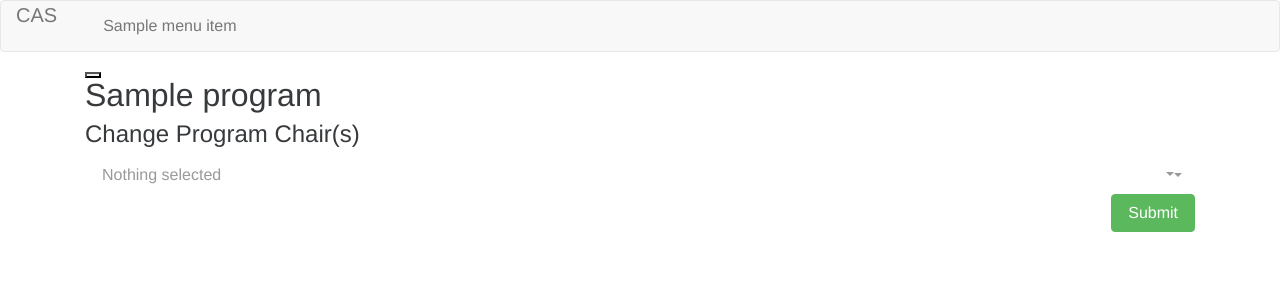
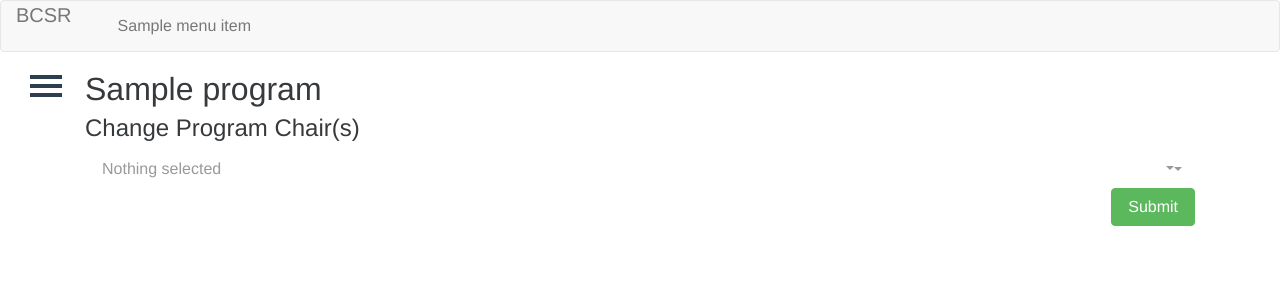
Before and after one commit to BCStudentSoftwareDevTeam/bcsr, a Python web app: template app/templates/admin/editProgram.html in a window 1280 px wide. Shown: the top 300 px of the page. Run offline with Jinja, Linux system fonts and the light colour scheme; the template is opened without the code that fills it: most values are stand-ins (such as "Sample title", 1, 10 or a date in 2020); some libraries are stand-ins or nearby versions.

Commit message:
make the sidebar work on smaller screens

```diff
--- a/app/static/css/sidebar.css
+++ b/app/static/css/sidebar.css
@@ -39,10 +39,6 @@
   margin-left: -250px;
   overflow-x: hidden;
   overflow-y: auto;
-<<<<<<< Updated upstream
-=======
-  padding-left: 0px;
->>>>>>> Stashed changes
   transition: all 0.5s ease;
   width: 0;
   z-index: 1000;
--- a/app/templates/admin/editProgram.html
+++ b/app/templates/admin/editProgram.html
@@ -1,11 +1,8 @@
-{% extends "/snips/base.html" %}
-{% set currentPage = "Program Management" %}
-{% block body %}
+{% extends "/snips/base.html" %} {% block body %} {% set currentPage = "Program Management" %}
+<script type="text/javascript" src="/static/js/local/sidebar.js"></script>
 <div id="wrapper">
-{# include "programManagementSidebar.html"#}
-
-{% include "snips/messages.html" %}
-<link rel="stylesheet" href="https://cdnjs.cloudflare.com/ajax/libs/bootstrap-select/1.10.0/css/bootstrap-select.min.css"/>
+  {% include "sidebar/programManagementSidebar.html" %} {% include "snips/messages.html" %}
+  <link rel="stylesheet" href="https://cdnjs.cloudflare.com/ajax/libs/bootstrap-select/1.10.0/css/bootstrap-select.min.css" />
   <div id="page-content-wrapper">
     <button type="button" class="hamburger is-closed animated fadeInLeft" data-toggle="offcanvas">
             <span class="hamb-top"></span>
@@ -15,12 +12,10 @@
     <div class="container-fluid">
       <div class="row">
         <form action="\editProgram" method="post" id="programEditForm{{program.pID}}">
-          <!--<div class="form-group">-->
           <h2>{{program.name}}</h2>
           <h4>Change Program Chair(s)</h4>
-            <!--Make a hidden input to pass the program.pID-->
-            <input value={{program.PID}} id="PID" name="PID" hidden readonly="readonly"/>
-            <select class="selectpicker form-control" id="professors"  name="professors[]" data-live-search="true" multiple>
+          <input value={{program.PID}} id="PID" name="PID" hidden readonly="readonly" />
+          <select class="selectpicker form-control" id="professors" name="professors[]" data-live-search="true" multiple>
               {% for user in users %}
                 <option value="{{user.username}}"
                     {%for chair in programChairs[program.PID] %}
@@ -34,7 +29,7 @@
               {% endfor %}
             </select>
           <!--</div>-->
-          <input type="submit" class="btn btn-success pull-right" value="Submit"/>
+          <input type="submit" class="btn btn-success pull-right" value="Submit" />
         </form>
       </div>
     </div>
--- /dev/null
+++ b/app/templates/sidebar/programManagementSidebar.html
@@ -0,0 +1,20 @@
+<link rel="stylesheet" href="/static/css/sidebar.css" type="text/css" />
+
+<nav class="navbar navbar-default navbar-fixed-top" id="sidebar-wrapper" role="navigation">
+            <ul class="nav nav-list sidebar-nav">
+                <li class="sidebar-brand">Programs</li>
+      {% for division in divisions %}
+        <li><label class="tree-toggler nav-header" id="did{{division.dID}}" onclick = "toggleArrowIcon(didarrow{{division.dID}},did{{division.dID}})">
+          <span  class="glyphicon glyphicon-menu-right" aria-hidden="true" id="didarrow{{division.dID}}" ></span>{{division.name}}</label>
+          {% for program in programs %}
+            {% if program.DID.DID == division.DID %}
+              <ul  class="nav nav-list tree" style="display: none;" >
+                  <li><a href="/admin/programManagement/{{program.pID}}">{{program.name}}</a></li>
+          </ul>
+          {% endif %}
+        {% endfor %}
+      </li>
+      {% endfor %}
+  </ul>
+        </nav>
+        <!-- /#sidebar-wrapper -->
--- a/app/templates/snips/navigation.html
+++ b/app/templates/snips/navigation.html
@@ -2,7 +2,7 @@
 <nav class="navbar navbar-default">
   <div class="container-fluid">
     <div class="navbar-header">
-      <a class="navbar-brand" href="/">CAS</a>
+      <a class="navbar-brand" href="/">BCSR</a>
       <button type="button" class="navbar-toggle collapsed" data-toggle="collapse" data-target="#bs-example-navbar-collapse-1" aria-expanded="false">
         <span class="sr-only">Toggle navigation</span>
         <span class="icon-bar"></span>
```
Also changed, not shown: app/static/js/local/sidebar.js (+16 -14 lines), app/templates/admin/editDivision.html (+7 -13 lines). Lines whose indentation alone changed are shown as unchanged.
